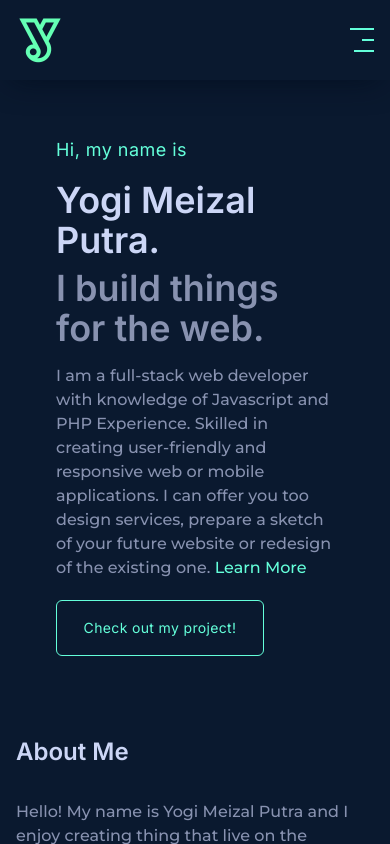
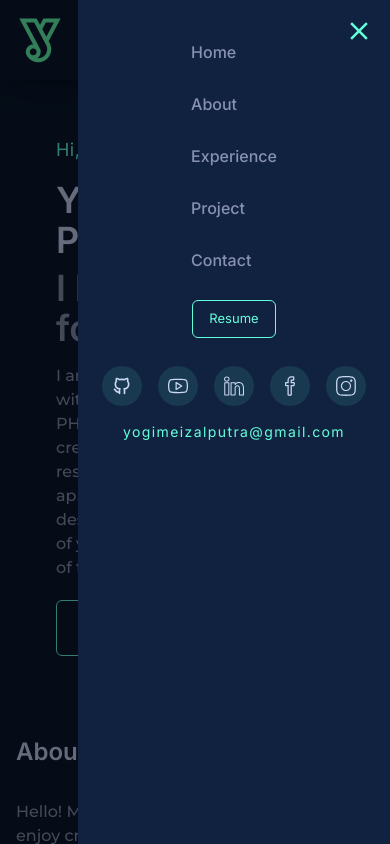
Before and after one commit to yogimp/Portfolio, a Next.js app: page / in a window 390 px wide. Both pictures are taken after a click on the element 362 px from the left and 40 px from the top of the page. Built offline with nearby package versions, Linux system fonts and the light colour scheme.

Commit message:
Customize hambuger menu for mobile responsive

```diff
--- a/src/components/Navbar.tsx
+++ b/src/components/Navbar.tsx
@@ -1,18 +1,23 @@
 'use client'
 
-import React, { useRef } from 'react'
+import React, { useRef, useState } from 'react'
 import '@/app/globals.css'
 import Image from 'next/image'
 import Link from 'next/link'
 import { motion } from 'framer-motion'
 import { logo } from '../../public'
+import { MdOutlineClose } from 'react-icons/md'
+import { TbBrandGithub } from 'react-icons/tb'
+import { SlSocialYoutube, SlSocialLinkedin, SlSocialFacebook, SlSocialInstagram  } from 'react-icons/sl'
 
 const Navbar = () => {
 
     const ref = useRef<string | any>("");
+    const [showMenu, setShowMenu] = useState(false)
 
     const handleScroll = (e: React.MouseEvent<HTMLAnchorElement, MouseEvent>) => {
         e.preventDefault();
+        setShowMenu(false);
         const href = e.currentTarget.href;
         const targetId = href.replace(/.*\#/, "");
         const elem = document.getElementById(targetId);
@@ -25,6 +30,12 @@ const Navbar = () => {
             link.classList.remove("active")
         })
         e.currentTarget.classList.add("active")
+    }
+
+    function handleClick(e:any) {
+        if(e.target.contains(ref.current)) {
+            setShowMenu(false);
+        }
     }
 
     return (
@@ -98,11 +109,132 @@ const Navbar = () => {
                     </a>
                 </div>
                 {/* Small icon section */}
-                <div className=' w-6 h-6 flex flex-col justify-between items-center mdl:hidden text-4xl text-textGreen cursor-pointer overflow-hidden group'>
+                <div onClick={() => setShowMenu(true)} className=' w-6 h-6 flex flex-col justify-between items-center mdl:hidden text-4xl text-textGreen cursor-pointer overflow-hidden group'>
                     <span className='w-full h-[2px] bg-textGreen inline-flex transform group-hover:translate-x-2 transition-all ease-in-out duration-300'></span>
                     <span className='w-full h-[2px] bg-textGreen inline-flex transform translate-x-3 group-hover:translate-x-0 transition-all ease-in-out duration-300'></span>
                     <span className='w-full h-[2px] bg-textGreen inline-flex transform translate-x-1 group-hover:translate-x-3 transition-all ease-in-out duration-300'></span>
                 </div>
+                {
+                    showMenu && (
+                        <div
+                            ref={(node) => (ref.current = node)}
+                            onClick={handleClick}
+                            className='absolute mdl:hidden top-0 right-0 w-full h-screen bg-black bg-opacity-50 flex flex-col items-end'
+                        >
+                            <motion.div
+                                initial={{ x: 20, opacity: 0 }}
+                                animate={{ x: 0, opacity: 1 }}
+                                transition={{ duration: 0.1, delay: 0.4 }}
+                                className='w-[80%] h-full overflow-y-scroll scrollbarHide bg-[#112240] flex flex-col items-center px-4 py-10 relative'
+                            >
+                                <MdOutlineClose
+                                    onClick={() => setShowMenu(false)}
+                                    className='text-3xl text-textGreen cursor-pointer hover:text-red-500 absolute top-4 right-4'
+                                />
+                                <div className='flex flex-col items-center gap-7'>
+                                    <ul className='flex flex-col text-base gap-7'>
+                                        <Link
+                                            href="#home"
+                                            onClick={handleScroll}
+                                            className=' flex item-center gap-1 font-medium text-textDark hover:text-textGreen cursor-pointer duration-300 n '>
+                                            <motion.li
+                                                initial={{ y: -10, opacity: 0 }}
+                                                animate={{ y: 0, opacity: 1 }}
+                                                transition={{ duration: 0.1 }}>
+                                                    Home
+                                            </motion.li>
+                                        </Link>
+                                        <Link
+                                            href="#about"
+                                            onClick={handleScroll}
+                                            className=' flex item-center gap-1 font-medium text-textDark hover:text-textGreen cursor-pointer duration-300 nav-link'>
+                                            <motion.li
+                                                initial={{ y: -10, opacity: 0 }}
+                                                animate={{ y: 0, opacity: 1 }}
+                                                transition={{ duration: 0.1, delay: 0.1 }}>
+                                                    About
+                                                </motion.li>
+                                        </Link>
+                                        <Link
+                                            href="#experience"
+                                            onClick={handleScroll}
+                                            className=' flex item-center gap-1 font-medium text-textDark hover:text-textGreen cursor-pointer duration-300 nav-link'>
+                                            <motion.li
+                                                initial={{ y: -10, opacity: 0 }}
+                                                animate={{ y: 0, opacity: 1 }}
+                                                transition={{ duration: 0.1, delay: 0.1 }}>
+                                                    Experience
+                                                </motion.li>
+                                        </Link>
+                                        <Link
+                                            href="#project"
+                                            onClick={handleScroll}
+                                            className=' flex item-center gap-1 font-medium text-textDark hover:text-textGreen cursor-pointer duration-300 nav-link'>
+                                            <motion.li
+                                                initial={{ y: -10, opacity: 0 }}
+                                                animate={{ y: 0, opacity: 1 }}
+                                                transition={{ duration: 0.1, delay: 0.1 }}>
+                                                    Project
+                                                </motion.li>
+                                        </Link>
+                                        <Link
+                                            href="#contact"
+                                            onClick={handleScroll}
+                                            className=' flex item-center gap-1 font-medium text-textDark hover:text-textGreen cursor-pointer duration-300 nav-link'>
+                                            <motion.li
+                                                initial={{ y: -10, opacity: 0 }}
+                                                animate={{ y: 0, opacity: 1 }}
+                                                transition={{ duration: 0.1, delay: 0.4 }}>
+                                                    Contact
+                                            </motion.li>
+                                        </Link>
+                                    </ul>
+                                    <a href="/assets/resume.pdf" target='_blank'>
+                                        <motion.button className='px-4 py-2 rounded-md text-textGreen text-[13px] border border-textGreen hover:bg-hoverColor duration-300' initial={{ opacity: 0 }} animate={{ opacity: 1 }} transition={{ delay: 0.5 }}>
+                                            Resume
+                                        </motion.button>
+                                    </a>
+                                    <div className='flex gap-4'>
+                                        <a href="https://github.com/yogimp" target='_blank'>
+                                            <span className='w-10 h-10 text-xl bg-hoverColor rounded-full inline-flex items-center justify-center hover:text-textGreen cursor-pointer hover:-translate-y-2 transition-all duration-300'>
+                                                <TbBrandGithub />
+                                            </span>
+                                        </a>
+                                        <a href="https://www.youtube.com/@skillmaster2200" target='_blank'>
+                                            <span className='w-10 h-10 text-xl bg-hoverColor rounded-full inline-flex items-center justify-center hover:text-textGreen cursor-pointer hover:-translate-y-2 transition-all duration-300'>
+                                                <SlSocialYoutube/>
+                                            </span>
+                                        </a>
+                                        <a href="https://www.linkedin.com/in/yogi-meizal-putra/" target='_blank'>
+                                            <span className='w-10 h-10 text-xl bg-hoverColor rounded-full inline-flex items-center justify-center hover:text-textGreen cursor-pointer hover:-translate-y-2 transition-all duration-300'>
+                                                <SlSocialLinkedin />
+                                            </span>
+                                        </a>
+                                        <a href="https://github.com/yogimp" target='_blank'>
+                                            <span className='w-10 h-10 text-xl bg-hoverColor rounded-full inline-flex items-center justify-center hover:text-textGreen cursor-pointer hover:-translate-y-2 transition-all duration-300'>
+                                                <SlSocialFacebook />
+                                            </span>
+                                        </a>
+                                        <a href="https://www.instagram.com/yogimeizal/" target='_blank'>
+                                            <span className='w-10 h-10 text-xl bg-hoverColor rounded-full inline-flex items-center justify-center hover:text-textGreen cursor-pointer hover:-translate-y-2 transition-all duration-300'>
+                                                <SlSocialInstagram />
+                                            </span>
+                                        </a>
+                                    </div>
+                                </div>
+                                <motion.a
+                                    initial={{ opacity: 0 }}
+                                    animate={{ opacity: 1 }}
+                                    transition={{ delay: 1.2, ease: 'easeIn' }}
+                                    href="yogimeizalputra@gmail.com"
+                                    className='text-sm w-72 tracking-widest text-textGreen text-center mt-4'
+                                >
+                                    yogimeizalputra@gmail.com
+                                </motion.a>
+                            </motion.div>
+                        </div>
+                    )
+                }
             </div>
         </div>
     )
```
